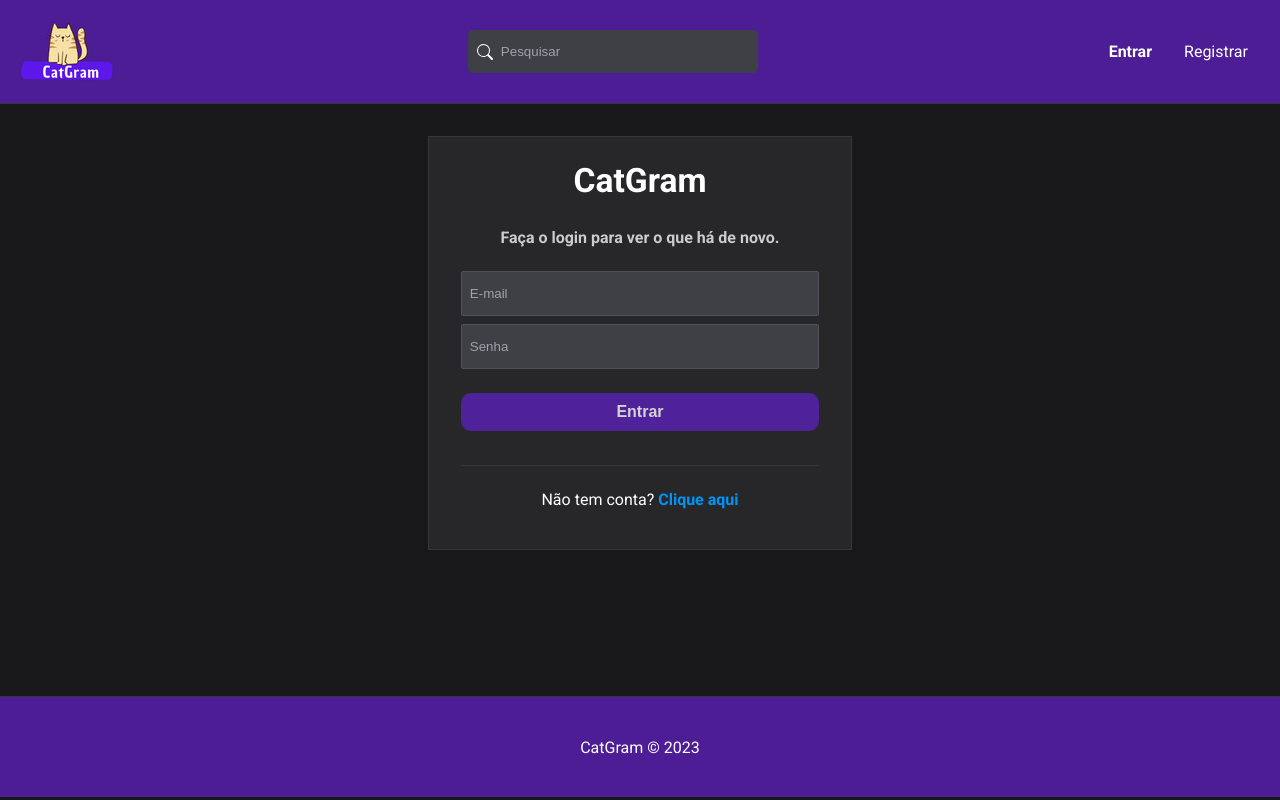
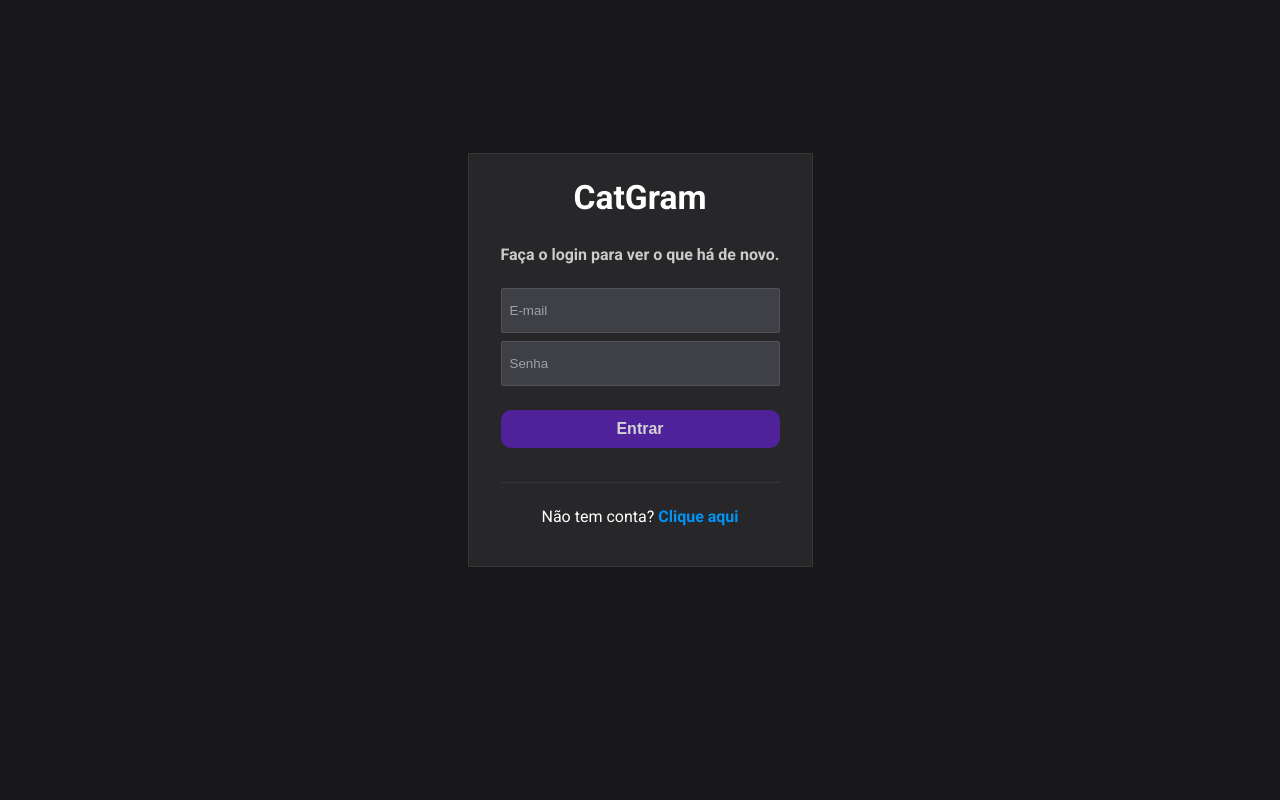
Before and after one commit to tallescocchi/catgram-react, a React (Vite) app in the folder frontend/: page /login in a window 1280 px wide. Built offline with nearby package versions, Linux system fonts and the light colour scheme.

Commit message:
Change Login and register pages

```diff
--- a/frontend/src/App.css
+++ b/frontend/src/App.css
@@ -1,3 +1,8 @@
 .container {
-  min-height: 70vh;
+  display: flex;
+  flex-direction: row;
+  justify-content: center;
+  align-items: center;
+
+  min-height: 90vh;
 }
--- a/frontend/src/App.jsx
+++ b/frontend/src/App.jsx
@@ -25,7 +25,7 @@ export function App() {
   return (
     <div className="App">
       <BrowserRouter>
-        <Navbar />
+        {auth ? <Navbar /> : ''}
           <section className="container">
             <Routes>
               <Route path='/' element={auth ? <Home /> : <Navigate to="/login" />} />
@@ -37,7 +37,7 @@ export function App() {
               <Route path='/photos/:id' element={auth ? <Photo /> : <Navigate to="/login" />} />
             </Routes>
           </section>
-        <Footer />
+          {auth ? <Footer /> : ''}
       </BrowserRouter>
     </div>
   )
```
